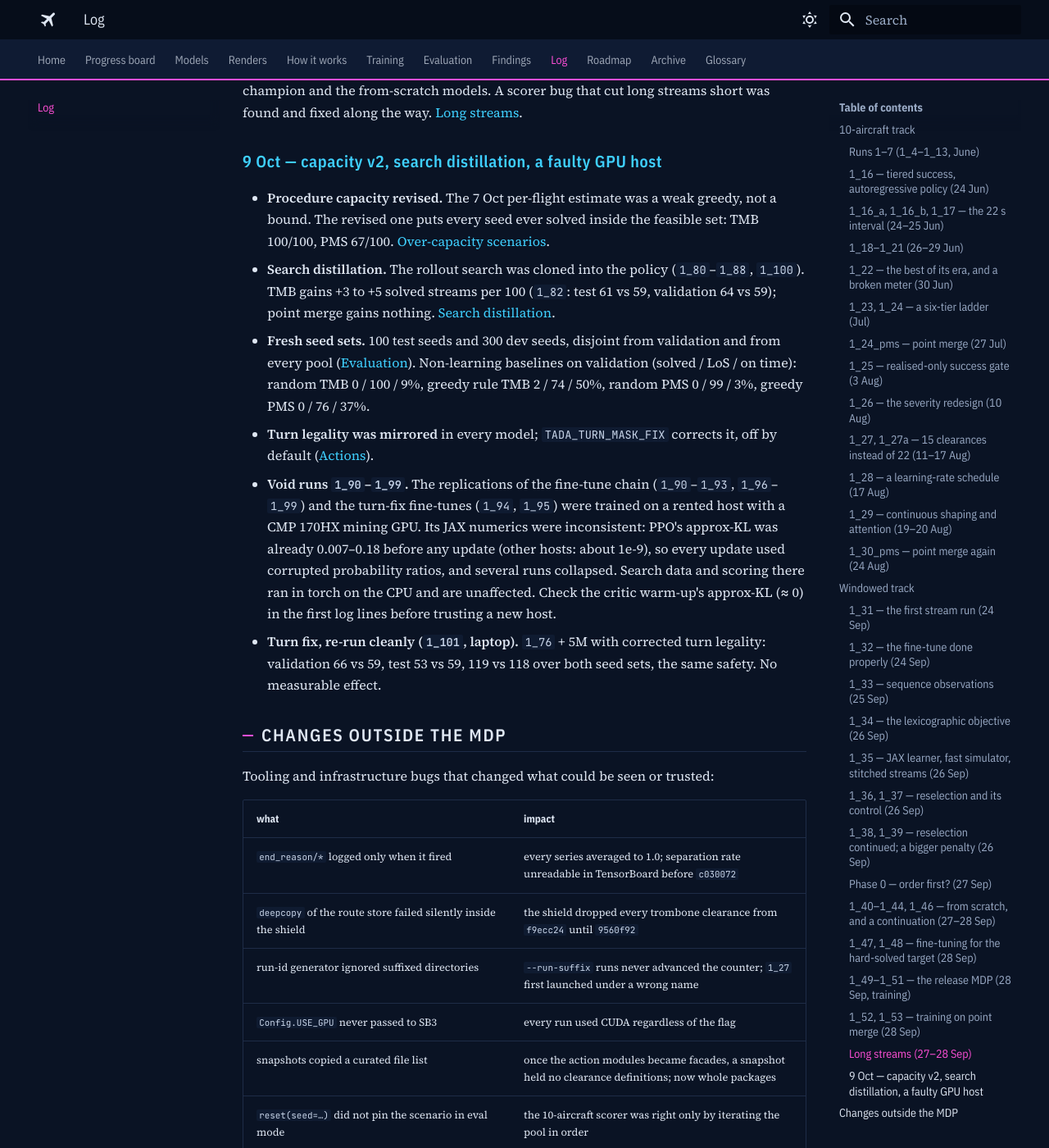
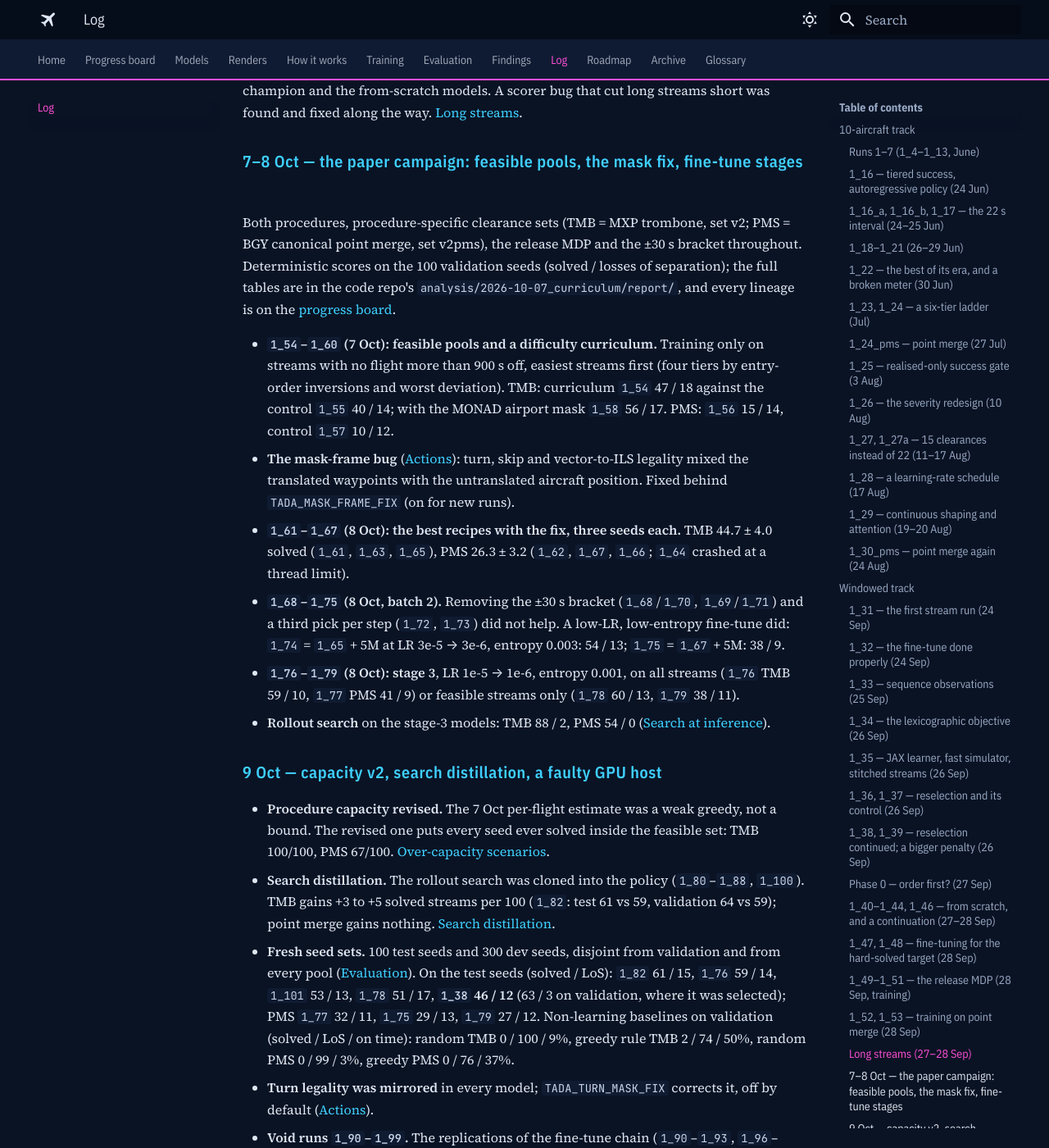
Before and after one commit to leander-grech/tada-single-agent-docs, an MkDocs documentation site: the page built from docs/log.md, in a window 1280 px wide and 1400 px high, scrolled down 5031 px. Shown: the whole window at 82% size. Built offline with MkDocs 1.6.1 and Material for MkDocs 9.7.7, drawn with Linux system fonts in a browser that asks for light colours.

Commit message:
Log: 7-8 Oct campaign entries with run anchors; evaluation: test-seed results (1_38 46 on test vs 63 on validation)
Co-Authored-By: Claude Opus 5.5 <noreply@anthropic.com>

```diff
--- a/docs/log.md
+++ b/docs/log.md
@@ -192,16 +192,41 @@ Not a training run: 60- and 100-flight streams, split into feasible and over-cap
 champion and the from-scratch models. A scorer bug that cut long streams short was found and fixed
 along the way. [Long streams](findings/long-streams.md).
 
+### 7–8 Oct — the paper campaign: feasible pools, the mask fix, fine-tune stages { #oct-7 }
+
+Both procedures, procedure-specific clearance sets (TMB = MXP trombone, set v2; PMS = BGY canonical point
+merge, set v2pms), the release MDP and the ±30 s bracket throughout. Deterministic scores on the 100
+validation seeds (solved / losses of separation); the full tables are in the code repo's
+`analysis/2026-10-07_curriculum/report/`, and every lineage is on the [progress board](progress.md).
+
+- <a id="run-1-54"></a><a id="run-1-55"></a><a id="run-1-56"></a><a id="run-1-57"></a><a id="run-1-58"></a><a id="run-1-59"></a><a id="run-1-60"></a>**`1_54`–`1_60` (7 Oct): feasible pools and a difficulty curriculum.** Training only on streams with no
+  flight more than 900 s off, easiest streams first (four tiers by entry-order inversions and worst
+  deviation). TMB: curriculum `1_54` 47 / 18 against the control `1_55` 40 / 14; with the MONAD airport
+  mask `1_58` 56 / 17. PMS: `1_56` 15 / 14, control `1_57` 10 / 12.
+- **The mask-frame bug** ([Actions](how/actions.md)): turn, skip and vector-to-ILS legality mixed
+  the translated waypoints with the untranslated aircraft position. Fixed behind `TADA_MASK_FRAME_FIX`
+  (on for new runs).
+- <a id="run-1-61"></a><a id="run-1-62"></a><a id="run-1-63"></a><a id="run-1-64"></a><a id="run-1-65"></a><a id="run-1-66"></a><a id="run-1-67"></a>**`1_61`–`1_67` (8 Oct): the best recipes with the fix, three seeds each.** TMB 44.7 ± 4.0 solved
+  (`1_61`, `1_63`, `1_65`), PMS 26.3 ± 3.2 (`1_62`, `1_67`, `1_66`; `1_64` crashed at a thread limit).
+- <a id="run-1-68"></a><a id="run-1-69"></a><a id="run-1-70"></a><a id="run-1-71"></a><a id="run-1-72"></a><a id="run-1-73"></a><a id="run-1-74"></a><a id="run-1-75"></a>**`1_68`–`1_75` (8 Oct, batch 2).** Removing the ±30 s bracket (`1_68`/`1_70`, `1_69`/`1_71`) and a third
+  pick per step (`1_72`, `1_73`) did not help. A low-LR, low-entropy fine-tune did: `1_74` = `1_65` + 5M
+  at LR 3e-5 → 3e-6, entropy 0.003: 54 / 13; `1_75` = `1_67` + 5M: 38 / 9.
+- <a id="run-1-76"></a><a id="run-1-77"></a><a id="run-1-78"></a><a id="run-1-79"></a>**`1_76`–`1_79` (8 Oct): stage 3**, LR 1e-5 → 1e-6, entropy 0.001, on all streams (`1_76` TMB 59 / 10,
+  `1_77` PMS 41 / 9) or feasible streams only (`1_78` 60 / 13, `1_79` 38 / 11).
+- **Rollout search** on the stage-3 models: TMB 88 / 2, PMS 54 / 0 ([Search at inference](findings/lookahead.md#rollout-search)).
+
 ### 9 Oct — capacity v2, search distillation, a faulty GPU host { #oct-9 }
 
 - **Procedure capacity revised.** The 7 Oct per-flight estimate was a weak greedy, not a bound.
   The revised one puts every seed ever solved inside the feasible set: TMB 100/100, PMS 67/100.
   [Over-capacity scenarios](findings/capacity.md#procedure-capacity).
-- **Search distillation.** The rollout search was cloned into the policy (`1_80`–`1_88`, `1_100`).
+- <a id="run-1-82"></a>**Search distillation.** The rollout search was cloned into the policy (`1_80`–`1_88`, `1_100`).
   TMB gains +3 to +5 solved streams per 100 (`1_82`: test 61 vs 59, validation 64 vs 59); point merge
   gains nothing. [Search distillation](training/distillation.md).
 - **Fresh seed sets.** 100 test seeds and 300 dev seeds, disjoint from validation and from every pool
-  ([Evaluation](evaluation.md)). Non-learning baselines on validation (solved / LoS / on time):
+  ([Evaluation](evaluation.md)). On the test seeds (solved / LoS): `1_82` 61 / 15, `1_76` 59 / 14,
+  `1_101` 53 / 13, `1_78` 51 / 17, **`1_38` 46 / 12** (63 / 3 on validation, where it was selected);
+  PMS `1_77` 32 / 11, `1_75` 29 / 13, `1_79` 27 / 12. Non-learning baselines on validation (solved / LoS / on time):
   random TMB 0 / 100 / 9%, greedy rule TMB 2 / 74 / 50%, random PMS 0 / 99 / 3%, greedy PMS 0 / 76 / 37%.
 - **Turn legality was mirrored** in every model; `TADA_TURN_MASK_FIX` corrects it, off by default
   ([Actions](how/actions.md)).
@@ -211,7 +236,7 @@ along the way. [Long streams](findings/long-streams.md).
   (other hosts: about 1e-9), so every update used corrupted probability ratios, and several runs
   collapsed. Search data and scoring there ran in torch on the CPU and are unaffected. Check the
   critic warm-up's approx-KL (≈ 0) in the first log lines before trusting a new host.
-- **Turn fix, re-run cleanly (`1_101`, laptop).** `1_76` + 5M with corrected turn legality: validation
+- <a id="run-1-101"></a>**Turn fix, re-run cleanly (`1_101`, laptop).** `1_76` + 5M with corrected turn legality: validation
   66 vs 59, test 53 vs 59, 119 vs 118 over both seed sets, the same safety. No measurable effect.
 
 ## Changes outside the MDP
```
Also changed, not shown: docs/evaluation.md (+16 -0 lines).
